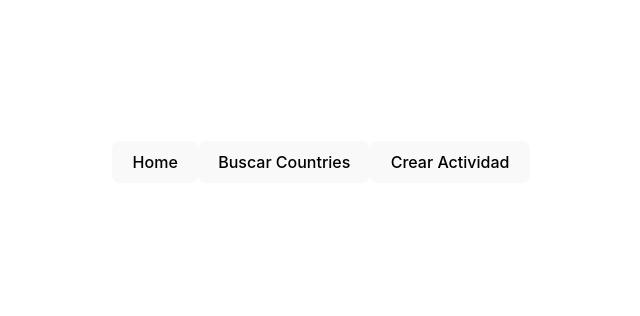
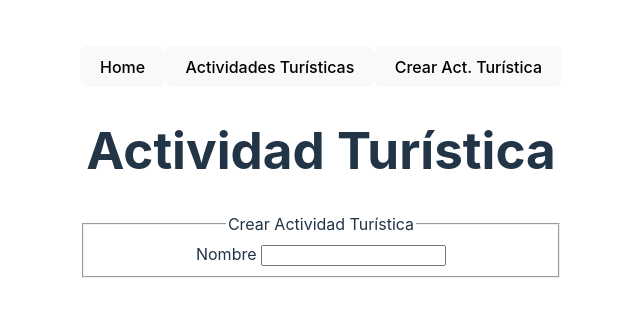
Before and after one commit to sachero10/CountriesPI, a React (Vite) app in the folder client/: page /form in a window 1280 px wide. Shown: the part 238-554 px from the top of the page, without its empty margins (319-959 px from the left). Built offline with nearby package versions, Linux system fonts and the light colour scheme.

Commit message:
Activities

```diff
--- a/client/src/App.jsx
+++ b/client/src/App.jsx
@@ -5,6 +5,8 @@ import Nav from "./components/Nav/Nav";
 import LandingPage from './components/LandingPage/LandingPage';
 import Home from './components/Home/Home';
 import Detail from './components/Detail/Detail';
+import Activities from './components/Activities/Activities';
+import Form from './components/Form/Form';
 
 function App() {
   const {pathname} = useLocation();
@@ -17,6 +19,8 @@ function App() {
           <Route path="/" element={<LandingPage />} />
           <Route path="/home" element={<Home />} />
           <Route path="/detail/:id" element={<Detail />} />
+          <Route path="/activities" element={<Activities />} />
+          <Route path="/form" element={<Form />} />
         </Routes>
       </div>
     </>
--- /dev/null
+++ b/client/src/components/Activities/Activities.jsx
@@ -0,0 +1,21 @@
+import React, { useEffect } from "react";
+import { useDispatch } from "react-redux";
+import { getActivities } from "../../redux/actions";
+import CardsActivities from "../CardsActivities/CardsActivities";
+
+const Activities = () => {
+  const dispatch = useDispatch();
+
+    useEffect(() => {
+        dispatch(getActivities());
+    }, [])
+
+  return (
+    <div>
+      <h1>ACTIVIDADES</h1>
+      <CardsActivities />
+    </div>
+  );
+};
+
+export default Activities;
--- /dev/null
+++ b/client/src/components/CardActivity/CardActivity.jsx
@@ -0,0 +1,23 @@
+import React from "react";
+
+const CardActivity = (props) => {
+  const { id, name, difficulty, duration, season, Countries } = props;
+  return (
+    <div>
+        <h3>Nombre: {name}</h3>
+        <h4>Dificultad: {difficulty}</h4>
+        <h4>Duración (hs): {duration}</h4>
+        <h4>Temporada: {season}</h4>
+        <div>
+            <h3>País/es: </h3>
+            <ul>
+            <div> {Countries?.map((country, index) => (
+                <li key={index}>{country.name} - Continente: {country.continent}</li>
+            ))}</div>
+            </ul>
+        </div>
+    </div>
+  );
+};
+
+export default CardActivity;
--- /dev/null
+++ b/client/src/components/CardsActivities/CardsActivities.jsx
@@ -0,0 +1,30 @@
+import React, { useState } from "react";
+import CardActivity from "../CardActivity/CardActivity";
+import { useSelector } from "react-redux";
+
+const CardsActivities = (props) => {
+  const activities = useSelector((state) => state.activities);
+
+  return (
+    <div>
+      <div>
+        {activities
+        .map((activity) => {
+          return (
+            <CardActivity
+              key={activity.id}
+              id={activity.id}
+              name={activity.name}
+              difficulty={activity.difficulty}
+              duration={activity.duration}
+              season={activity.season}
+              Countries={activity.Countries}
+            />
+          );
+        })}
+      </div>
+    </div>
+  );
+};
+
+export default CardsActivities;
--- a/client/src/components/Detail/Detail.jsx
+++ b/client/src/components/Detail/Detail.jsx
@@ -34,6 +34,15 @@ const Detail = () => {
               <h4>Subregion: {country?.subregion}</h4>
               <h4>Area: {country?.area}</h4>
               <h4>Population: {country.population}</h4>
+              <div>
+                <h3>Actividades: </h3>
+                <ul>
+                <div> {country.Activities?.map((activity, index) => (
+                  <li key={index}>{activity.name} - Temporada: {activity.season} -
+                  Dificultad: {activity.difficulty} - Duración (hs): {activity.duration}</li>
+                ))}</div>
+                </ul>
+              </div>
             </>
           ) : (
             <h3>Cargando...</h3>
--- /dev/null
+++ b/client/src/components/Form/Form.jsx
@@ -0,0 +1,42 @@
+import React, {useState} from "react";
+
+const Form = () => {
+    const [form, setForm] = useState({});
+
+    const createActivity = async () => {}
+
+    const handleChange = (e) => {
+        setForm({
+          ...form,
+          [e.target.name]: e.target.value,
+        });
+      };
+
+      const handleSubmit = (e) => {
+        e.preventDefault();
+        alert("Actividad Creada");
+        createActivity(form);
+      };
+
+    return (
+        <div>
+            <h1>Actividad Turística</h1>
+            <form onSubmit="handleSubmit" noValidate></form>
+            <fieldset>
+                <legend>Crear Actividad Turística</legend>
+                <div>
+                    <label htmlFor="name">Nombre </label>
+                    <input
+                    type="text"
+                    id="name"
+                    name="name"
+                    value={form.name}
+                    onChange={handleChange}
+                    />
+                </div>
+            </fieldset>
+        </div>
+    );
+};
+
+export default Form;
--- a/client/src/components/Nav/Nav.jsx
+++ b/client/src/components/Nav/Nav.jsx
@@ -7,11 +7,11 @@ const Nav = () => {
       <Link to="/home">
         <button>Home</button>
       </Link>
-      <Link to="/detail">
-        <button>Buscar Countries</button>
+      <Link to="/activities">
+        <button>Actividades Turísticas</button>
       </Link>
       <Link to="/form">
-        <button>Crear Actividad</button>
+        <button>Crear Act. Turística</button>
       </Link>
     </div>
   );
--- a/client/src/redux/actions.js
+++ b/client/src/redux/actions.js
@@ -1,7 +1,7 @@
 import axios from "axios";
 
 export const GET_COUNTRIES = "GET_COUNTRIES";
-// export const GET_DIETS = "GET_DIETS";
+export const GET_ACTIVITIES = "GET_ACTIVITIES";
 export const GET_COUNTRY_DETAIL = "GET_COUNTRY_DETAIL";
 export const CLEAN_DETAIL = "CLEAN_DETAIL";
 
@@ -23,12 +23,9 @@ export const cleanDetail = () => {
   return { type: CLEAN_DETAIL };
 };
 
-// export const getDiets = () => {
-//   return function (dispatch) {
-//     fetch("http://localhost:3001/diets")
-//       .then((response) => response.json())
-//       .then((data) =>
-//         dispatch({ type: GET_RECIPES, payload: data.map((diet) => diet.name) })
-//       );
-//   };
-// };
+export const getActivities = () => {
+  return async function (dispatch) {
+    const { data } = await axios("http://localhost:3001/activities");
+    return dispatch({ type: GET_ACTIVITIES, payload: data });
+  };
+};
--- a/client/src/redux/reducer.js
+++ b/client/src/redux/reducer.js
@@ -2,12 +2,13 @@ import {
   GET_COUNTRIES,
   GET_COUNTRY_DETAIL,
   CLEAN_DETAIL,
+  GET_ACTIVITIES,
 } from "./actions";
 
 const initialState = {
   allCountries: [],
   countryDetail: {},
-  // diets: [],
+  activities: [],
 };
 
 const rootReducer = (state = initialState, action) => {
@@ -21,8 +22,8 @@ const rootReducer = (state = initialState, action) => {
     case CLEAN_DETAIL:
       return { ...state, countryDetail: {} };
 
-    // case GET_DIETS:
-    //   return { ...state, diets: action.payload };
+    case GET_ACTIVITIES:
+      return { ...state, activities: action.payload };
 
     default:
       return { ...state };
```
Also changed, not shown: client/src/components/Cards/Cards.jsx (+1 -8 lines).
